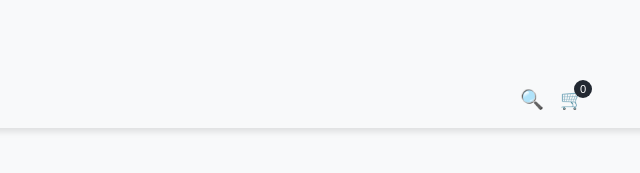
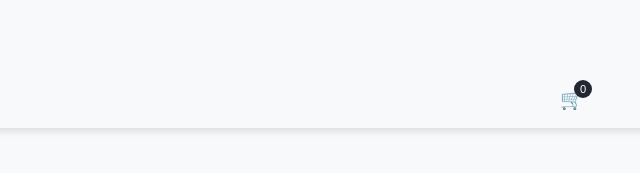
Before and after one commit to Kummirai/wdd131, a plain HTML site: page techtrend/contact.html in a window 1280 px wide. Shown: the top 173 px of the page, 616-1256 px from the left. Drawn offline with Linux system fonts and the light colour scheme.

Commit message:
Remove search button from navigation for a cleaner interface

```diff
--- a/techtrend/contact.html
+++ b/techtrend/contact.html
@@ -24,7 +24,6 @@
                     <li><a href="contact.html" class="active">Contact</a></li>
                 </ul>
                 <div class="nav-icons">
-                    <button class="search-btn" aria-label="Search">🔍</button>
                     <button class="cart-btn" aria-label="Cart">🛒<span class="cart-count">0</span></button>
                 </div>
             </nav>
```
Also changed, not shown: techtrend/cart.html (+0 -1 lines), techtrend/index.html (+0 -1 lines), techtrend/product-detail.html (+0 -1 lines).
